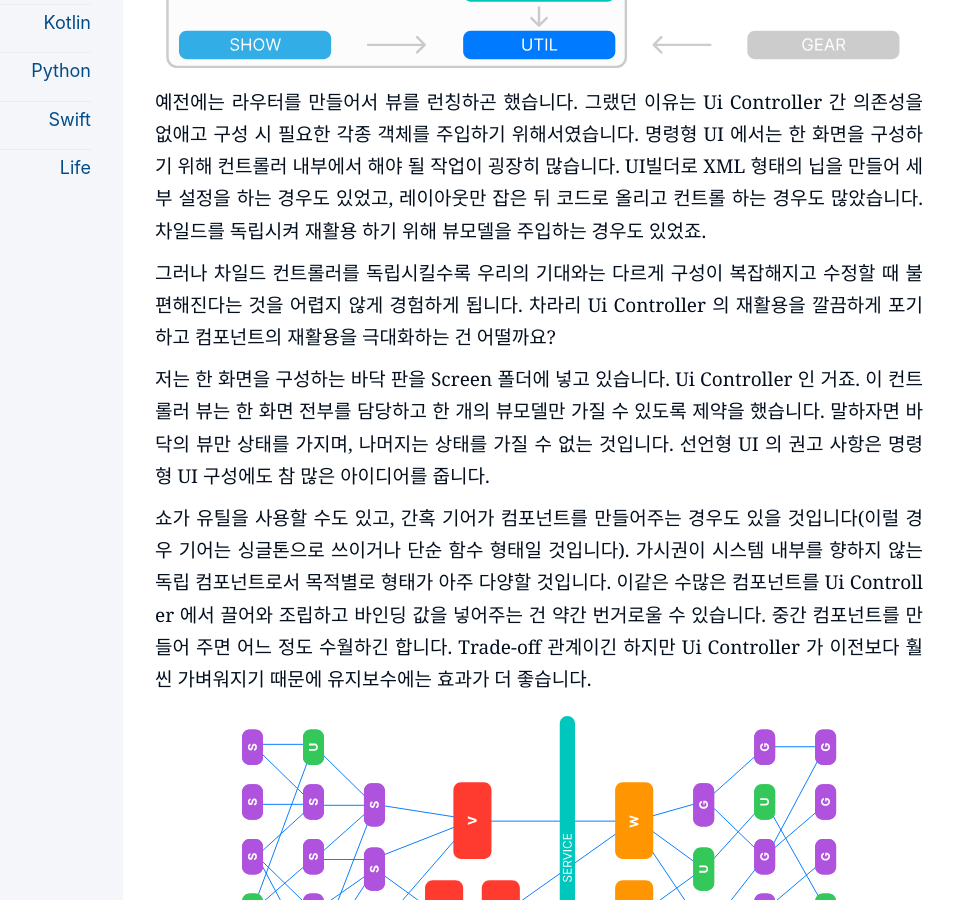
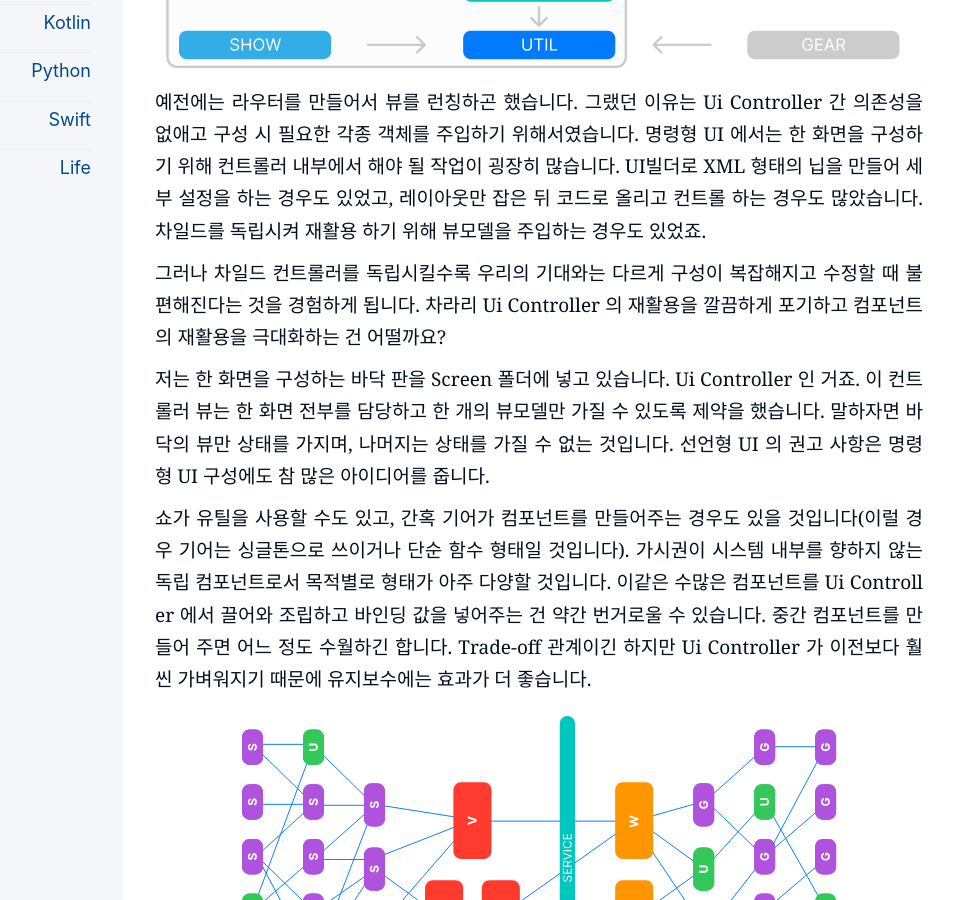
Before and after one commit to kiroshin/kiroshin.github.io, a Jekyll site: the page built from _posts/2024-07-22-hello-pure.md, in a window 1280 px wide and 900 px high, scrolled down 13342 px. Shown: the whole window, without its empty margins (197-1151 px from the left). Built offline with Jekyll 4.4.1, drawn with Linux system fonts in a browser that asks for light colours.

Commit message:
Update 2024-07-22-hello-pure.md

```diff
--- a/_posts/2024-07-22-hello-pure.md
+++ b/_posts/2024-07-22-hello-pure.md
@@ -447,7 +447,7 @@ enum Fizzle: LocalizedError {
 
 예전에는 라우터를 만들어서 뷰를 런칭하곤 했습니다. 그랬던 이유는 Ui Controller 간 의존성을 없애고 구성 시 필요한 각종 객체를 주입하기 위해서였습니다. 명령형 UI 에서는 한 화면을 구성하기 위해 컨트롤러 내부에서 해야 될 작업이 굉장히 많습니다. UI빌더로 XML 형태의 닙을 만들어 세부 설정을 하는 경우도 있었고, 레이아웃만 잡은 뒤 코드로 올리고 컨트롤 하는 경우도 많았습니다. 차일드를 독립시켜 재활용 하기 위해 뷰모델을 주입하는 경우도 있었죠.
 
-그러나 차일드 컨트롤러를 독립시킬수록 우리의 기대와는 다르게 구성이 복잡해지고 수정할 때 불편해진다는 것을 어렵지 않게 경험하게 됩니다. 차라리 Ui Controller 의 재활용을 깔끔하게 포기하고 컴포넌트의 재활용을 극대화하는 건 어떨까요?
+그러나 차일드 컨트롤러를 독립시킬수록 우리의 기대와는 다르게 구성이 복잡해지고 수정할 때 불편해진다는 것을 경험하게 됩니다. 차라리 Ui Controller 의 재활용을 깔끔하게 포기하고 컴포넌트의 재활용을 극대화하는 건 어떨까요?
 
 저는 한 화면을 구성하는 바닥 판을 Screen 폴더에 넣고 있습니다. Ui Controller 인 거죠. 이 컨트롤러 뷰는 한 화면 전부를 담당하고 한 개의 뷰모델만 가질 수 있도록 제약을 했습니다. 말하자면 바닥의 뷰만 상태를 가지며, 나머지는 상태를 가질 수 없는 것입니다. 선언형 UI 의 권고 사항은 명령형 UI 구성에도 참 많은 아이디어를 줍니다.
 
```
